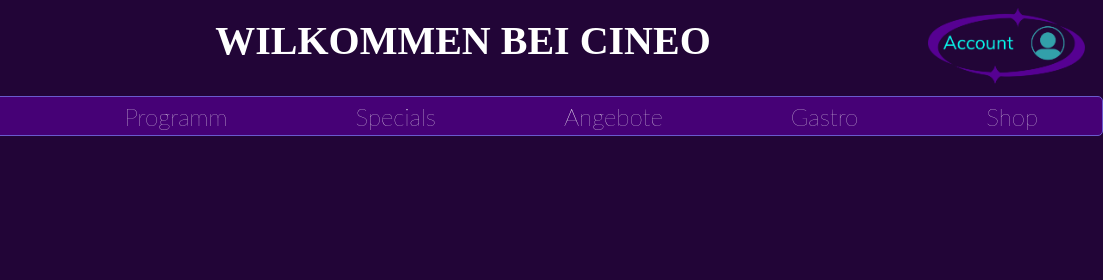
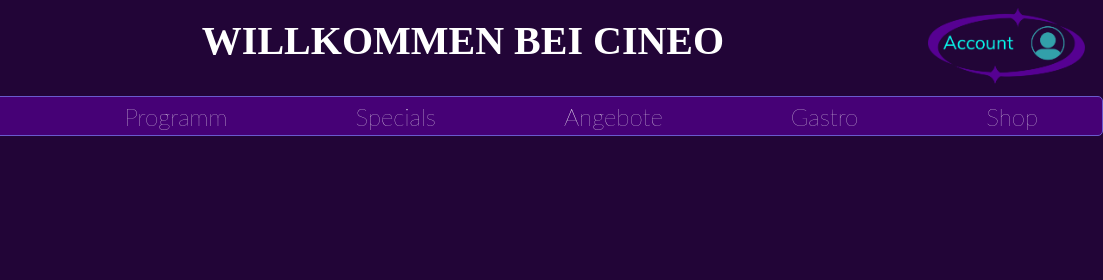
Before and after one commit to RamonaKT/cineo_repository, a plain HTML site: page cineo_frontend/mainpages/homepageStructure.html in a window 1280 px wide. Shown: the top 280 px of the page, 177-1280 px from the left. Drawn offline with nearby package versions, Linux system fonts and the light colour scheme.

Commit message:
V 0.5 Tom, Ueberschriftname HomePage auf Willkommen bei CINeo geaendert

```diff
--- a/cineo_frontend/mainpages/homepageStructure.html
+++ b/cineo_frontend/mainpages/homepageStructure.html
@@ -21,7 +21,7 @@
 </a>
 
 <h1 class="h1_mainStyle_headingTopMiddle">
-    WILKOMMEN BEI CINEO
+    WILLKOMMEN BEI CINEO
 </h1>
 
 <a href="loginpageStructure.html">
```
